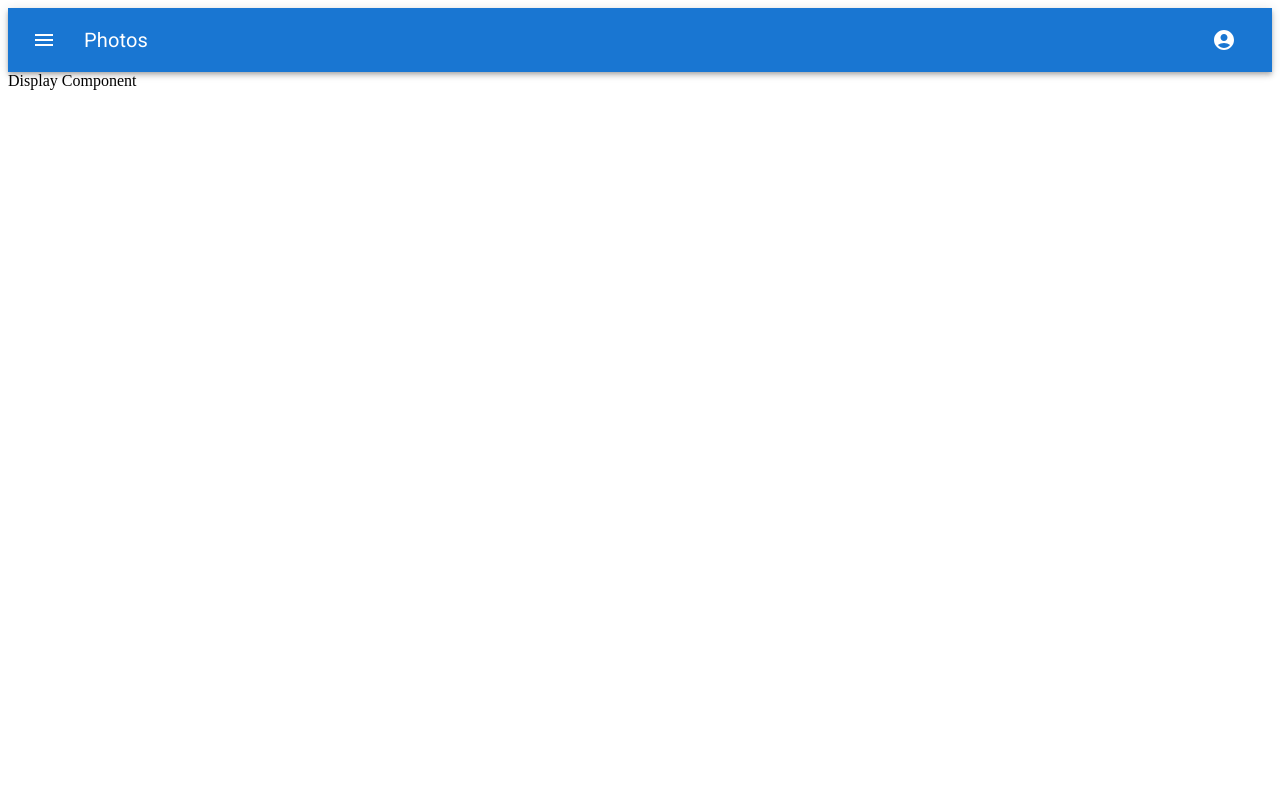
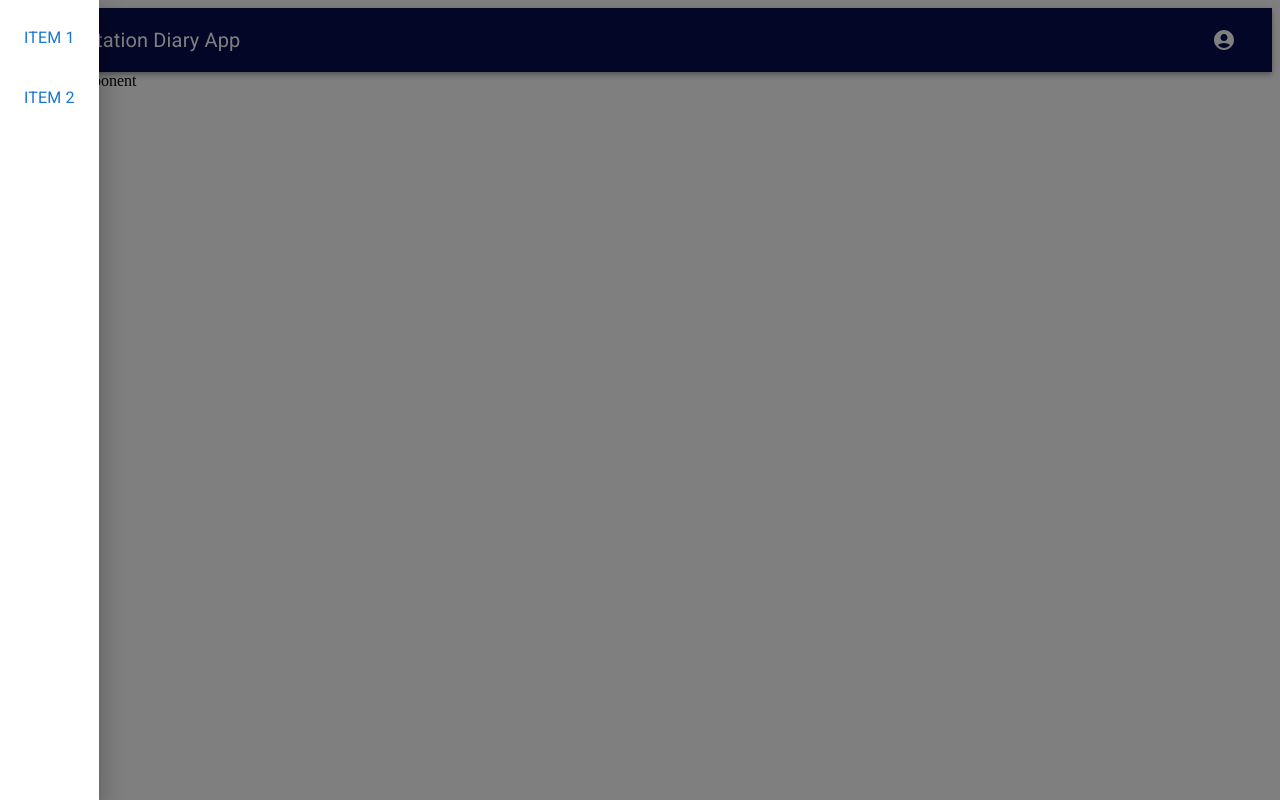
Before and after one commit to Professed5733/GE45_Final_project, a React (Vite) app in the folder frontend/station_diary_frontend/: page / in a window 1280 px wide. Both pictures are taken after a click on the button 44 px from the left and 40 px from the top of the page. Built offline with nearby package versions, Linux system fonts and the light colour scheme.

Commit message:
Created Custom Drawer

```diff
--- a/frontend/station_diary_frontend/src/App.jsx
+++ b/frontend/station_diary_frontend/src/App.jsx
@@ -3,12 +3,10 @@ import reactLogo from "./assets/react.svg";
 import viteLogo from "/vite.svg";
 import "./App.css";
 import Display from "./components/Display";
-import Navbar from "./components/Navbar";
 
 function App() {
   return (
     <>
-      <Navbar />
       <Display />
     </>
   );
--- /dev/null
+++ b/frontend/station_diary_frontend/src/components/CustomDrawer.jsx
@@ -0,0 +1,31 @@
+import React from "react";
+import Drawer from "@mui/material/Drawer";
+import List from "@mui/material/List";
+import ListItem from "@mui/material/ListItem";
+import ListItemText from "@mui/material/ListItemText";
+import Button from "@mui/material/Button";
+
+const CustomDrawer = (props) => {
+  const { open, onClose } = props;
+  return (
+    <Drawer anchor="left" open={open} onClose={onClose}>
+      <List>
+        {/* Add your Drawer content here */}
+        <ListItem>
+          {/* Wrap ListItemText in a Button */}
+          <Button onClick={onClose} fullWidth>
+            <ListItemText primary="Item 1" />
+          </Button>
+        </ListItem>
+        <ListItem>
+          {/* Wrap ListItemText in a Button */}
+          <Button onClick={onClose} fullWidth>
+            <ListItemText primary="Item 2" />
+          </Button>
+        </ListItem>
+      </List>
+    </Drawer>
+  );
+};
+
+export default CustomDrawer;
--- a/frontend/station_diary_frontend/src/components/Display.jsx
+++ b/frontend/station_diary_frontend/src/components/Display.jsx
@@ -1,7 +1,13 @@
 import React from "react";
+import Navbar from "./Navbar";
 
 const Display = () => {
-  return <>Display Component</>;
+  return (
+    <>
+      <Navbar />
+      Display Component
+    </>
+  );
 };
 
 export default Display;
--- a/frontend/station_diary_frontend/src/components/Navbar.jsx
+++ b/frontend/station_diary_frontend/src/components/Navbar.jsx
@@ -1,4 +1,5 @@
 import * as React from "react";
+import { useState } from "react";
 import AppBar from "@mui/material/AppBar";
 import Box from "@mui/material/Box";
 import Toolbar from "@mui/material/Toolbar";
@@ -11,9 +12,11 @@ import FormControlLabel from "@mui/material/FormControlLabel";
 import FormGroup from "@mui/material/FormGroup";
 import MenuItem from "@mui/material/MenuItem";
 import Menu from "@mui/material/Menu";
+import CustomDrawer from "./CustomDrawer";
 
 const Navbar = () => {
   const [anchorEl, setAnchorEl] = React.useState(null);
+  const [isDrawerOpen, setIsDrawerOpen] = useState(false);
 
   const handleMenu = (event) => {
     setAnchorEl(event.currentTarget);
@@ -23,9 +26,13 @@ const Navbar = () => {
     setAnchorEl(null);
   };
 
+  const toggleDrawer = () => {
+    setIsDrawerOpen(!isDrawerOpen);
+  };
+
   return (
     <Box sx={{ flexGrow: 1 }}>
-      <AppBar position="static">
+      <AppBar position="static" sx={{ bgcolor: "#080d4e" }}>
         <Toolbar>
           <IconButton
             size="large"
@@ -33,11 +40,12 @@ const Navbar = () => {
             color="inherit"
             aria-label="menu"
             sx={{ mr: 2 }}
+            onClick={toggleDrawer}
           >
             <MenuIcon />
           </IconButton>
           <Typography variant="h6" component="div" sx={{ flexGrow: 1 }}>
-            Photos
+            Station Diary App
           </Typography>
 
           <div>
@@ -72,6 +80,7 @@ const Navbar = () => {
           </div>
         </Toolbar>
       </AppBar>
+      <CustomDrawer open={isDrawerOpen} onClose={toggleDrawer} />
     </Box>
   );
 };
```
